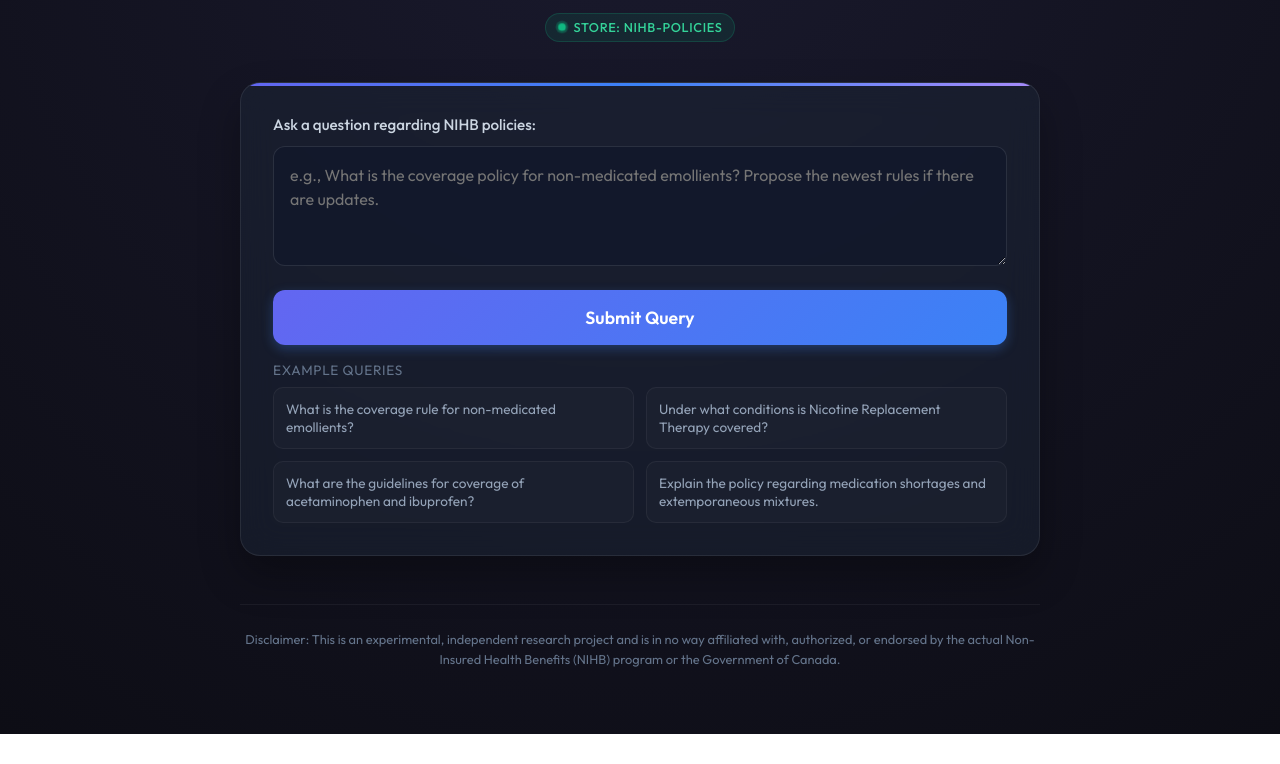
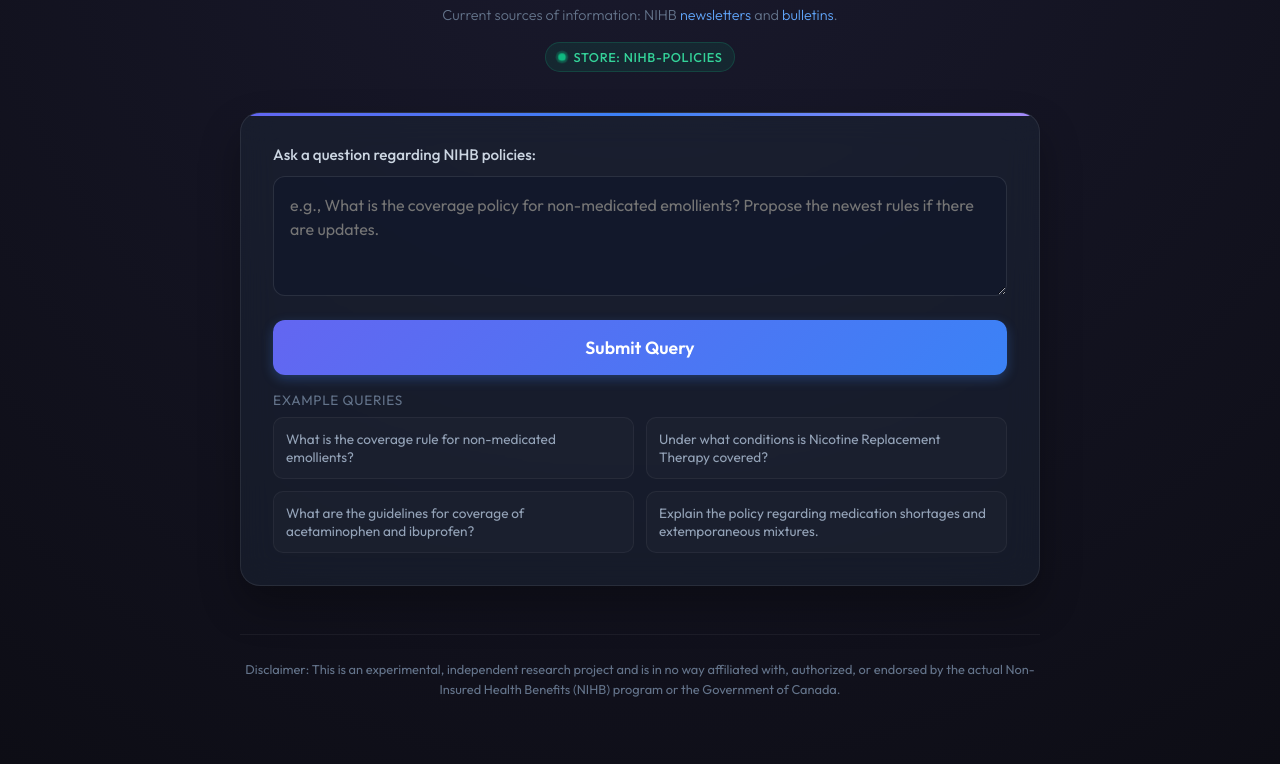
Before and after one commit to p3ji/nihb_wrapper, a website: page public/index.html in a window 1280 px wide. Shown: the part 175-939 px from the top of the page. Before the commit the page ends 909 px from the top, so only its background shows below. Drawn offline with nearby package versions, Linux system fonts and the light colour scheme.

Commit message:
Update query engine subtitle wording and add links to NIHB newsletters and bulletins

```diff
--- a/public/index.html
+++ b/public/index.html
@@ -65,6 +65,25 @@
       max-width: 600px;
       margin: 0 auto;
       line-height: 1.5;
+    }
+
+    .sources-note {
+      color: #64748b;
+      font-size: 0.9rem;
+      font-weight: 300;
+      margin-top: 0.5rem;
+      line-height: 1.5;
+    }
+
+    .sources-note a {
+      color: #60a5fa;
+      text-decoration: none;
+      transition: color 0.2s ease;
+    }
+
+    .sources-note a:hover {
+      color: #93c5fd;
+      text-decoration: underline;
     }
 
     /* Store Connection Badge */
@@ -464,7 +483,12 @@
     <!-- Header -->
     <header>
       <h1>NIHB Policy Assistant</h1>
-      <p>Secure query engine analyzing master manuals and monthly updates in real time to provide verified policy answers.</p>
+      <p>Experimental query engine to provide grounded responses from relevant policy documents.</p>
+      <p class="sources-note">
+        Current sources of information: NIHB
+        <a href="https://nihb-ssna.express-scripts.ca/en/0205140506092019/16/160219" target="_blank" rel="noopener noreferrer">newsletters</a> and
+        <a href="https://nihb-ssna.express-scripts.ca/en/0205140506092019/16/1614" target="_blank" rel="noopener noreferrer">bulletins</a>.
+      </p>
       <div class="status-badge">
         <div class="status-pulse"></div>
         <span>Store: nihb-policies</span>
```
